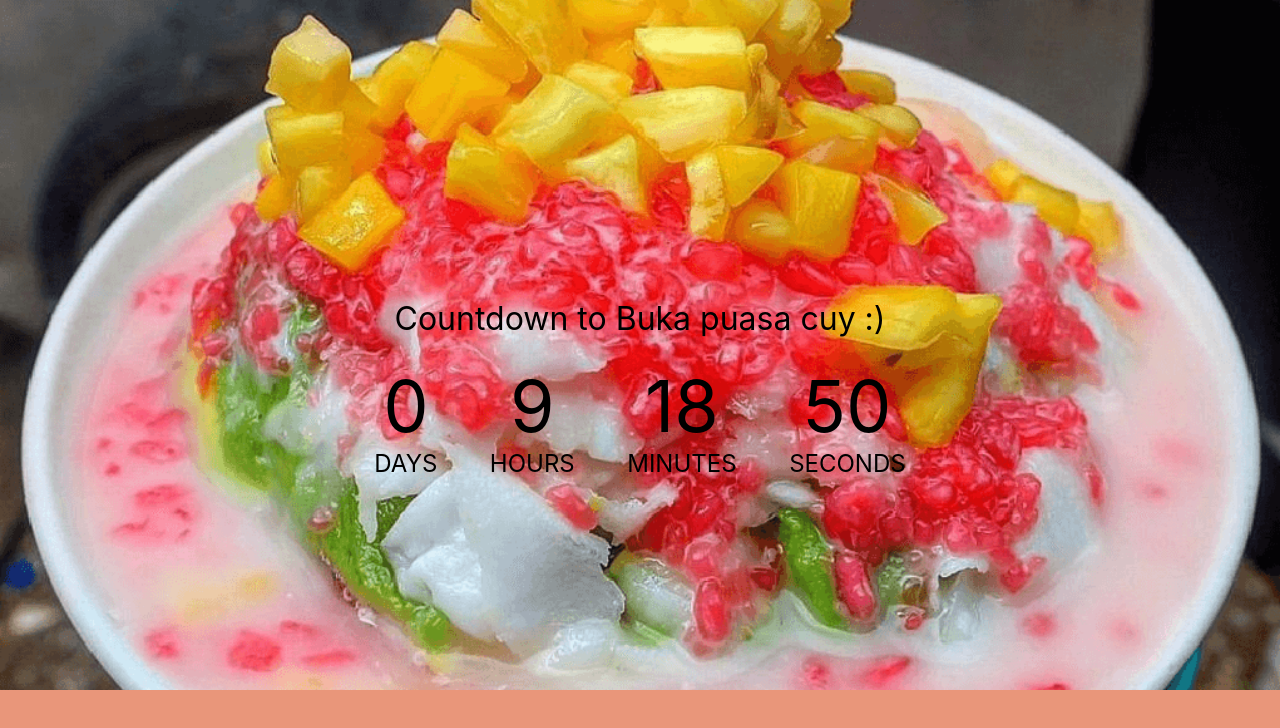
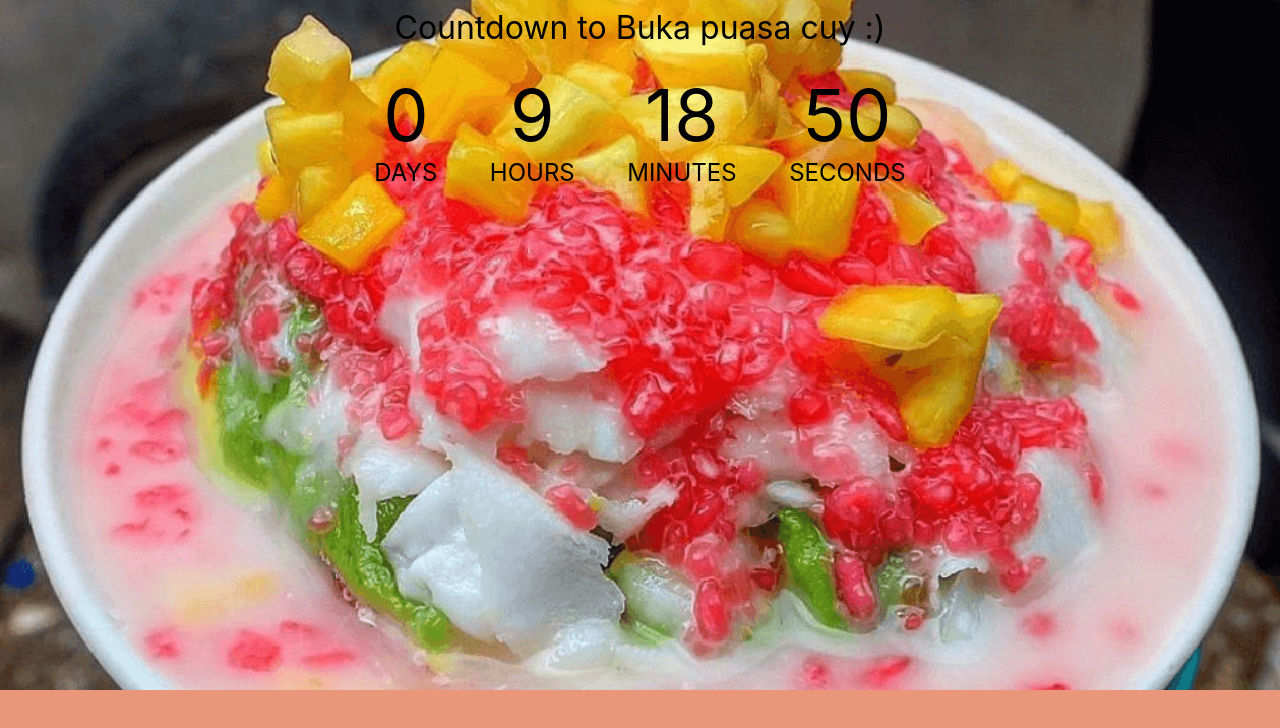
Before and after one commit to tubagusmakbark/Countdown, a plain HTML site: page index.html in a window 1280 px wide. Drawn offline with Linux system fonts and the light colour scheme.

Commit message:
update 3 mei

```diff
--- a/cssnya.css
+++ b/cssnya.css
@@ -35,11 +35,11 @@ body {
     -ms-flex-align: center;
     align-items: center;
     background-image: url("es-campur.png");
+    width: 100%;
+    height: auto;
     background-size: 100%;
     background-repeat: no-repeat;
     background-color: darksalmon;
-    display: -webkit-box;
-    display: -ms-flexbox;
     display: flex;
     font-family: -apple-system, BlinkMacSystemFont, "Segoe UI", Roboto, Oxygen-Sans, Ubuntu, Cantarell, "Helvetica Neue", sans-serif;
 }
```
